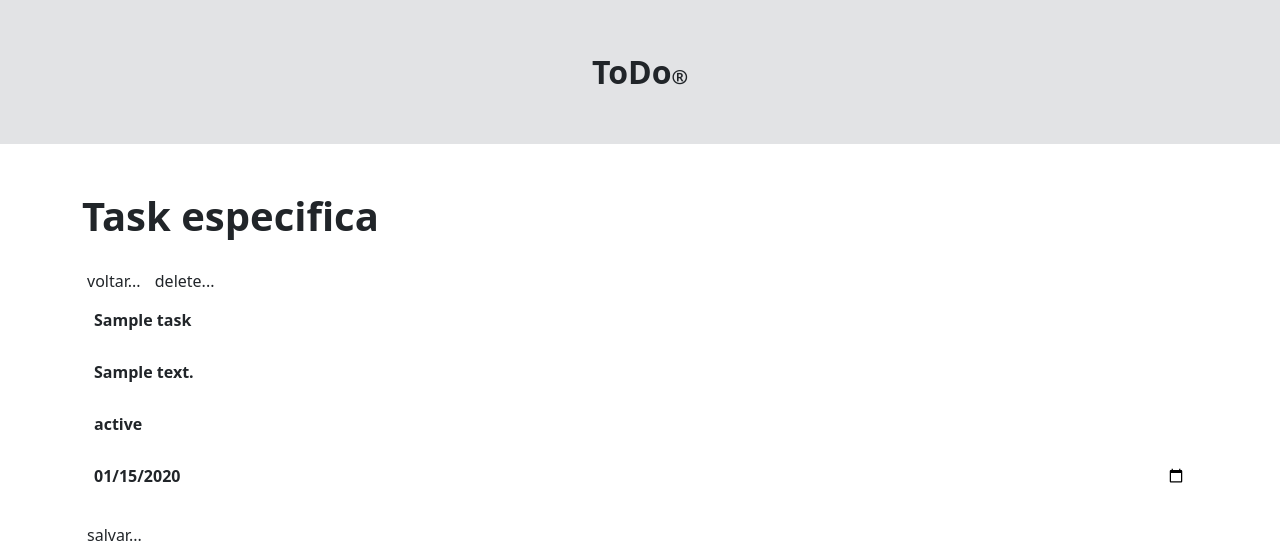
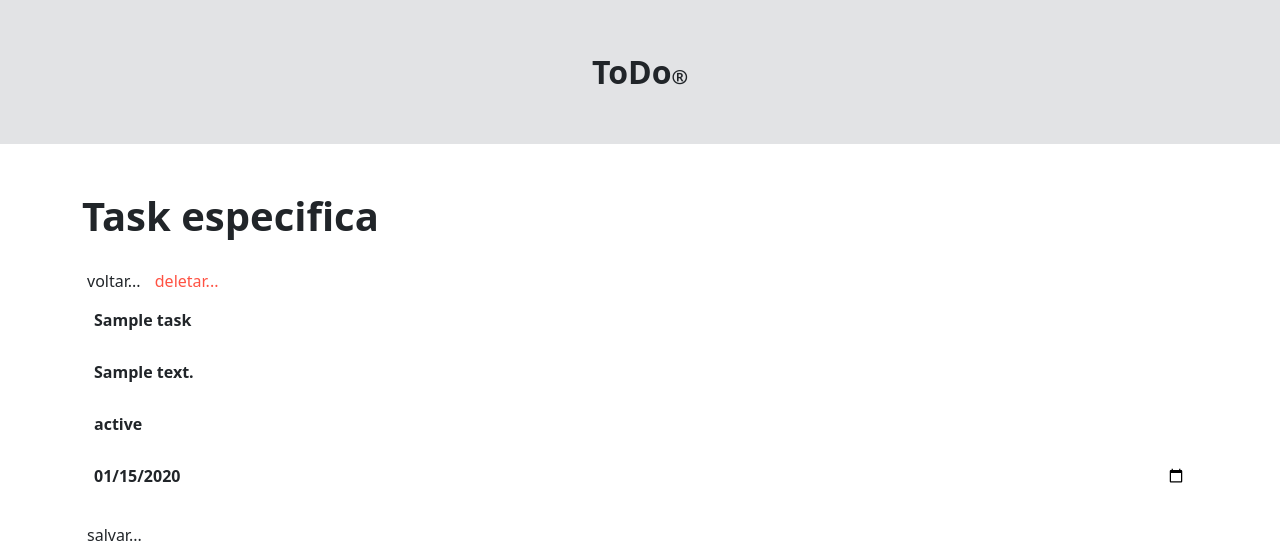
Before and after one commit to danielBRTanimacao/To-Do-python, a Django app: page /task/1/1/ in a window 1280 px wide. Shown: the top 547 px of the page. Run offline with Django 5.2, Linux system fonts and the light colour scheme; a user stored in the database is signed in; tables that the repository leaves empty hold one stand-in row (values such as "Sample post").

Commit message:
finishing design tasks

```diff
--- a/ToDoApp/static/css/index.css
+++ b/ToDoApp/static/css/index.css
@@ -3,6 +3,7 @@
     --darker-blue: #212529;
     --light-gray: #464d4d;
     --beauty-red: #ff5243;
+    --darker-red: rgb(50, 0, 0);
 }
 
 .hoverdefault:hover {
@@ -46,14 +47,24 @@ li {
     background-color: var(--light-blue);
 }
 
-.btn-tasks {
+.btn-tasks,
+.btn-tasks-danger {
     padding: 0 !important;
     margin: 20px 0 0;
     border-radius: 0 !important;
 }
 
-.btn-tasks:hover {
+.btn-tasks:hover,
+.btn-tasks-danger:hover {
     color: gray !important;
+}
+
+.btn-tasks-danger:hover {
+    color: var(--darker-red) !important;
+}
+
+.btn-tasks-danger {
+    color: var(--beauty-red) !important;
 }
 
 .pointer {
--- a/ToDoApp/templates/pages/task.html
+++ b/ToDoApp/templates/pages/task.html
@@ -5,7 +5,7 @@
         <h1 class="pt-5 hoverdefault fw-bold">Task especifica</h1>
         <span class="ms-1">
             <a class="btn btn-tasks" href="{% url "index" %}">voltar...</a>
-            <a class="ms-2 btn btn-tasks" href="{% url "delete_task" task.id %}">delete...</a>
+            <a class="ms-2 btn btn-tasks-danger" href="{% url "delete_task" task.id %}">deletar...</a>
         </span>
         <form method="post" class="form-style">
             {% csrf_token %}
```
